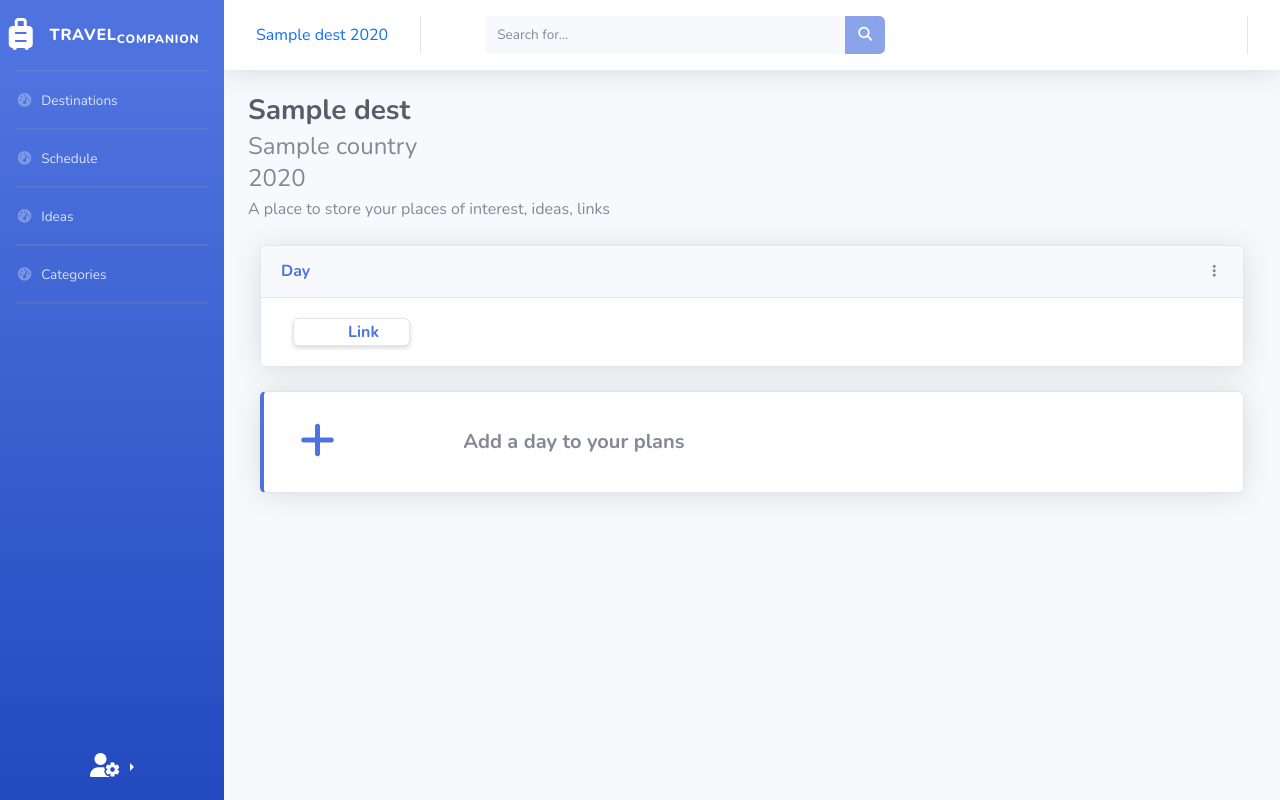
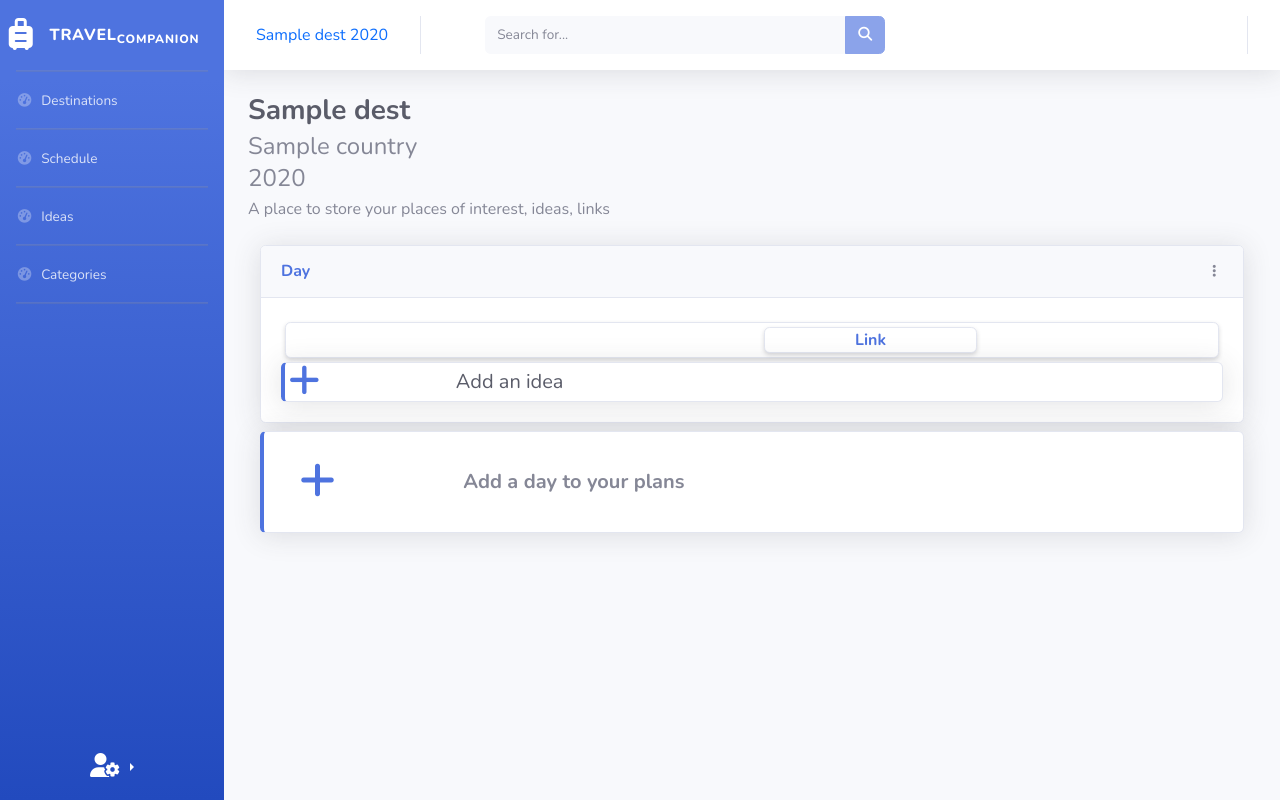
Before and after one commit to Hevsy/Travel-Companion, a Flask app: template app/templates/ideas.html in a window 1280 px wide. Run offline with Flask 3, Linux system fonts and the light colour scheme; the template is opened without the code that fills it: most values are stand-ins (such as "Sample title", 1, 10 or a date in 2020); some libraries are stand-ins or nearby versions.

Commit message:
updating html

```diff
--- a/app/templates/ideas.html
+++ b/app/templates/ideas.html
@@ -15,7 +15,7 @@ Ideas
         <h2 class="h4 mb-1 text-gray-600">{{ dest['year'] or ''}}</h1>
             <p class="mb-4">A place to store your places of interest, ideas, links</p>
 </div>
-<div class="col-md-6 mb-4 col-xl-auto">
+<div class="col">
     {% for day, group in data | groupby('day') %}
     <!-- Card showing a destination -->
     <div class="card shadow">
@@ -50,25 +50,45 @@ Ideas
             </div>
         </div>
         <!-- Card Body -->
-        <div class="col-xl h-100 no-gutters align-items-center">
+        <div class="h-100 no-gutters align-items-center">
             <div class="card-body">
                 {% for item in group %}
-                <div>
-                    <button class="card shadow-sm btn2 btn-light h-100 no-gutters align-items-center align-middle">
-                        <div class="row h-100">
-                            <div class="col-auto mb-0 font-weight-bold text-gray-800">{{ item['description'] or ''}}
-                            </div>
-                            <div class="col-auto text-s mb-0 text-gray-600">{{ item['notes'] or ''}}</div>
-                            <a class="col-auto text-s mb-0 font-weight-bold text-blue" href="{{ item['link'] or ''}}"
-                                target="_blank" rel="noopener noreferrer">Link</a>
-                            <div class="col-auto text-s mb-0 font-weight-bold text-gray-600">{{ item['map-link'] or
-                                ''}}
+                <div
+                    class="card shadow-sm btn2 btn-light h-100 no-gutters align-items-md-stretch align-content-start m-1 p-1">
+                    <div class="row ">
+                        <div class="col mb-1 font-weight-bold text-gray-800">{{ item['description'] or ''}}
+                        </div>
+                        <div class="col mb-1 text-s text-gray-600">{{ item['notes'] or ''}}</div>
+                        <div class="col">
+                            <div class="card shadow-sm">
+                                <a class=" text-s font-weight-bold text-blue" href="{{ item['link'] or ''}}"
+                                    target="_blank" rel="noopener noreferrer">Link</a>
                             </div>
                         </div>
-                    </button>
+                        <div class="col mb-1text-s font-weight-bold text-gray-600">{{ item['map-link'] or
+                            ''}}
+                        </div>
+                    </div>
                 </div>
+                {% endfor %}
+                <a href="#"
+                    class="btn btn-light btn-lg card border-left-primary shadow h-100 my-0 p-0 justify-content-start">
+                    <div class="card-body p-1">
+                        <div class="row no-gutters align-items-center justify-content-start">
+                            <div class="col-2 h-auto align-items-center mr-4">
+                                <div class="row h1 font-weight-bold text-primary text-capitalize mb-1">
+                                    <div class="text-md-left fa-solid fa-plus fa-sm"></div>
+                                </div>
+                            </div>
+                            <div class="col-3 h-auto align-items-center">
+                                <div class="row mb-0 mt-0 text-gray-800">
+                                    Add an idea
+                                </div>
+                            </div>
+                        </div>
+                    </div>
+                </a>
             </div>
-            {% endfor %}
         </div>
     </div>
 </div>
```
